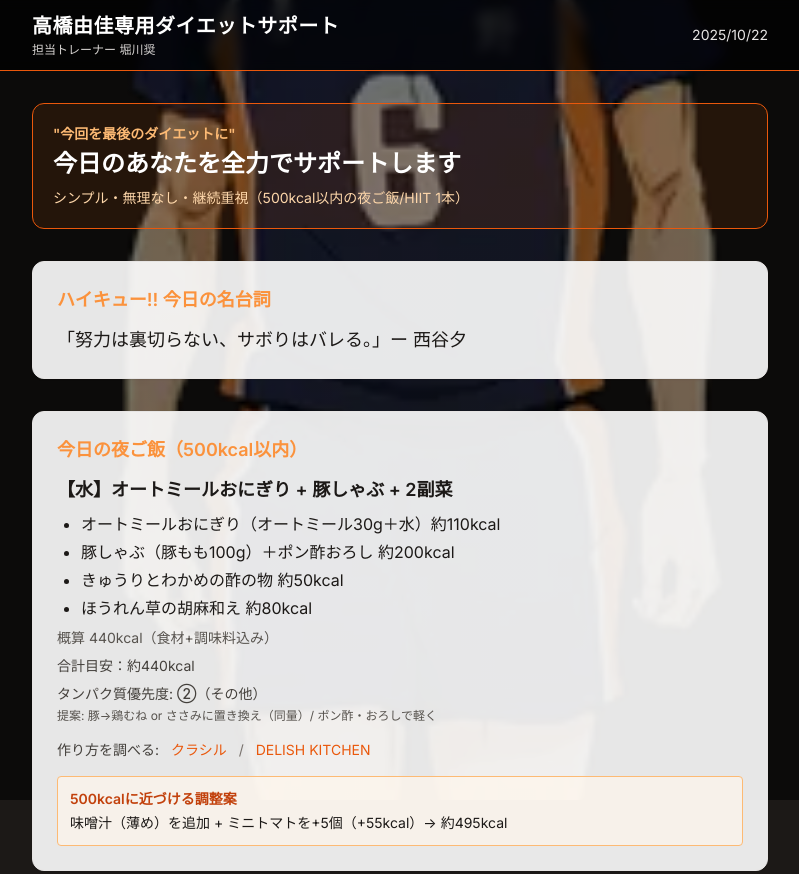
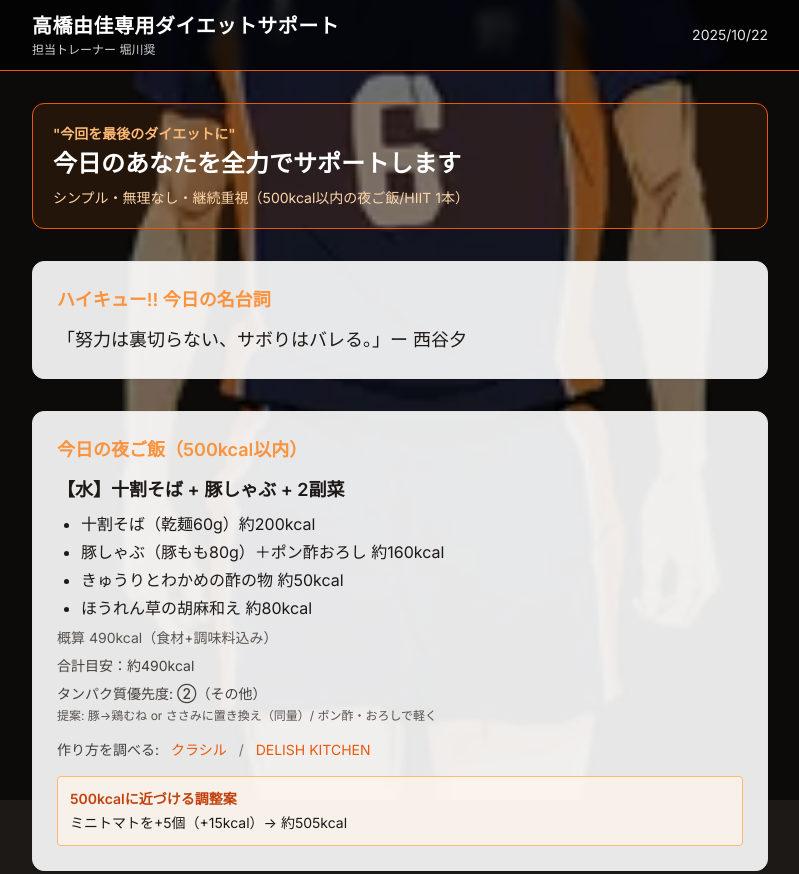
Before and after one commit to HORIKAWA-SHO/takahasiyukachan, a plain HTML site: page index.html in a window 1280 px wide. Shown: the top 874 px of the page, without its empty margins (240-1039 px from the left). Drawn offline with nearby package versions, Linux system fonts and the light colour scheme.

Commit message:
feat(dinner): 2週間ローテA/B導入・炭水化物バリエーション強化
- dinnersA/Bを追加し週番号の偶奇で切替（白米/雑穀米/さつまいも/十割そばの頻度UP）
- 曜日ごとの内容と概算kcalを調整

style(bg): モバイル背景をさらに縮小

- @media(max-width:640px)でbackground-sizeを80%に設定し視認性を改善

```diff
--- a/index.html
+++ b/index.html
@@ -16,7 +16,7 @@
     .blur-backdrop { backdrop-filter: saturate(140%) blur(6px); }
     @media (max-width: 640px) {
       #siteBg {
-        background-size: contain; /* 全体を見せる */
+        background-size: 80% auto; /* contain よりさらに小さく表示 */
         background-position: center top; /* 上寄せでトリミング回避 */
         background-attachment: scroll; /* iOS拡大問題回避 */
         background-repeat: no-repeat;
--- a/script.js
+++ b/script.js
@@ -80,15 +80,25 @@
     '「打ち切るまで打つ。」ー 木兎光太郎'
   ];
 
-  // 夕食データ（曜日別メニュー：ユーザー提供の参考例に準拠）
-  const dinners = [
+  // 夕食データ（曜日別メニュー：2週間ローテ A/B）
+  const dinnersA = [
     { title: '【月】雑穀ごはん + 鶏むね照り焼き + 2副菜', kcal: 480, carb: '雑穀ごはん 100g（約150kcal）', protein: '鶏むね照り焼き（鶏むね100g・しょうゆ・みりん・はちみつ少量）約180kcal', sides: ['キャベツとツナの塩昆布あえ（ツナ水煮・キャベツ・ごま油少量）約80kcal','ブロッコリーと卵のマヨ少なめサラダ 約70kcal'], note: '合計目安：約480kcal' },
     { title: '【火】玄米ごはん + 鮭の塩焼き + 2副菜', kcal: 460, carb: '玄米ごはん 100g（約150kcal）', protein: '鮭の塩焼き（約120g）約180kcal', sides: ['豆腐とわかめの味噌汁 約60kcal','トマトとオニオンスライスのサラダ（オリーブオイル少量）約70kcal'], note: '合計目安：約460kcal' },
-    { title: '【水】オートミールおにぎり + 豚しゃぶ + 2副菜', kcal: 440, carb: 'オートミールおにぎり（オートミール30g＋水）約110kcal', protein: '豚しゃぶ（豚もも100g）＋ポン酢おろし 約200kcal', sides: ['きゅうりとわかめの酢の物 約50kcal','ほうれん草の胡麻和え 約80kcal'], note: '合計目安：約440kcal' },
-    { title: '【木】全粒粉パン + サバ缶トマト煮 + 副菜', kcal: 470, carb: '全粒粉パン 1枚（約120kcal）', protein: 'サバ缶トマト煮（サバ缶水煮半分＋トマト缶＋にんにく＋オリーブオイル少量）約230kcal', sides: ['蒸しブロッコリー＋温泉卵 約120kcal'], note: '合計目安：約470kcal' },
+    { title: '【水】十割そば + 豚しゃぶ + 2副菜', kcal: 490, carb: '十割そば（乾麺60g）約200kcal', protein: '豚しゃぶ（豚もも80g）＋ポン酢おろし 約160kcal', sides: ['きゅうりとわかめの酢の物 約50kcal','ほうれん草の胡麻和え 約80kcal'], note: '合計目安：約490kcal' },
+    { title: '【木】白米 + サバ缶トマト煮 + 副菜', kcal: 500, carb: '白米 100g（約150kcal）', protein: 'サバ缶トマト煮（サバ缶水煮半分＋トマト缶＋にんにく＋オリーブオイル少量）約230kcal', sides: ['蒸しブロッコリー＋温泉卵 約120kcal'], note: '合計目安：約500kcal' },
     { title: '【金】雑穀ごはん + 鶏団子スープ + 2副菜', kcal: 490, carb: '雑穀ごはん 100g（約150kcal）', protein: '鶏団子スープ（鶏むねミンチ100g＋野菜たっぷり）約200kcal', sides: ['ひじきと大豆の煮物 約80kcal','冷ややっこ 約60kcal'], note: '合計目安：約490kcal' },
     { title: '【土】さつまいも + 目玉焼き＋ベーコン + 2副菜', kcal: 480, carb: 'さつまいも 100g（約130kcal）', protein: '目玉焼き＋ベーコン1枚 約180kcal', sides: ['野菜スープ（キャベツ・にんじん・玉ねぎ・コンソメ）約80kcal','アボカドと豆腐のサラダ 約90kcal'], note: '合計目安：約480kcal' },
     { title: '【日】もち麦ごはん + 鶏むね甘酢あん + 副菜', kcal: 470, carb: 'もち麦ごはん 100g（約150kcal）', protein: '鶏むねと野菜の甘酢あん（鶏むね100g・ピーマン・にんじん・玉ねぎ）約220kcal', sides: ['小松菜と油揚げの炒め煮 約100kcal'], note: '合計目安：約470kcal' }
+  ];
+
+  const dinnersB = [
+    { title: '【月】白米 + 鮭の塩焼き + 2副菜', kcal: 490, carb: '白米 100g（約150kcal）', protein: '鮭の塩焼き（約120g）約180kcal', sides: ['豆腐とわかめの味噌汁 約60kcal','きゅうりとわかめの酢の物 約90kcal'], note: '合計目安：約490kcal' },
+    { title: '【火】十割そば + 鶏むね冷しゃぶ + 2副菜', kcal: 500, carb: '十割そば（乾麺60g）約200kcal', protein: '鶏むね冷しゃぶ（100g）約170kcal', sides: ['トマトとオニオンスライスのサラダ 約70kcal','ほうれん草の胡麻和え 約60kcal'], note: '合計目安：約500kcal' },
+    { title: '【水】雑穀ごはん + サバ水煮 + 副菜', kcal: 480, carb: '雑穀ごはん 100g（約150kcal）', protein: 'サバ水煮（1/2缶）約160kcal', sides: ['キャベツとツナの塩昆布あえ 約80kcal','味噌汁（薄め）約40kcal'], note: '合計目安：約480kcal' },
+    { title: '【木】さつまいも + 豆腐ステーキ + 副菜', kcal: 470, carb: 'さつまいも 150g（約195kcal）', protein: '豆腐ステーキ（木綿150g）約120kcal', sides: ['ブロッコリー＋温泉卵 約120kcal'], note: '合計目安：約470kcal' },
+    { title: '【金】白米 + 鶏団子スープ + 2副菜', kcal: 500, carb: '白米 120g（約180kcal）', protein: '鶏団子スープ（鶏むねミンチ100g）約200kcal', sides: ['ひじきと大豆の煮物 約80kcal','冷ややっこ 約60kcal'], note: '合計目安：約500kcal' },
+    { title: '【土】十割そば + 納豆 + 副菜', kcal: 470, carb: '十割そば（乾麺50g）約170kcal', protein: '納豆 1パック 約100kcal', sides: ['小松菜おひたし 約40kcal','トマト 約60kcal'], note: '合計目安：約470kcal' },
+    { title: '【日】雑穀ごはん + 鶏むね甘酢あん + 副菜', kcal: 490, carb: '雑穀ごはん 120g（約180kcal）', protein: '鶏むねと野菜の甘酢あん 約220kcal', sides: ['きのこソテー（オイル極少）約70kcal'], note: '合計目安：約490kcal' }
   ];
 
   const exercises = [
@@ -124,7 +134,11 @@
   const quote = quotes[dayIndex % quotes.length];
   const jsWeekday = new Date(y, now.getMonth(), d).getDay(); // 0=Sun..6=Sat
   const dinnerIndex = (jsWeekday + 6) % 7; // Mon=0..Sun=6
-  const dinner = dinners[dinnerIndex];
+  const startOfYear = new Date(y, 0, 1);
+  const weekNumber = Math.floor((new Date(y, now.getMonth(), d) - startOfYear) / 604800000); // 7日単位
+  const useB = (weekNumber % 2) === 1; // 偶数週:A, 奇数週:B
+  const activeDinners = useB ? dinnersB : dinnersA;
+  const dinner = activeDinners[dinnerIndex];
   const exercise = exercises[dayIndex % exercises.length];
 
   // 反映
```
